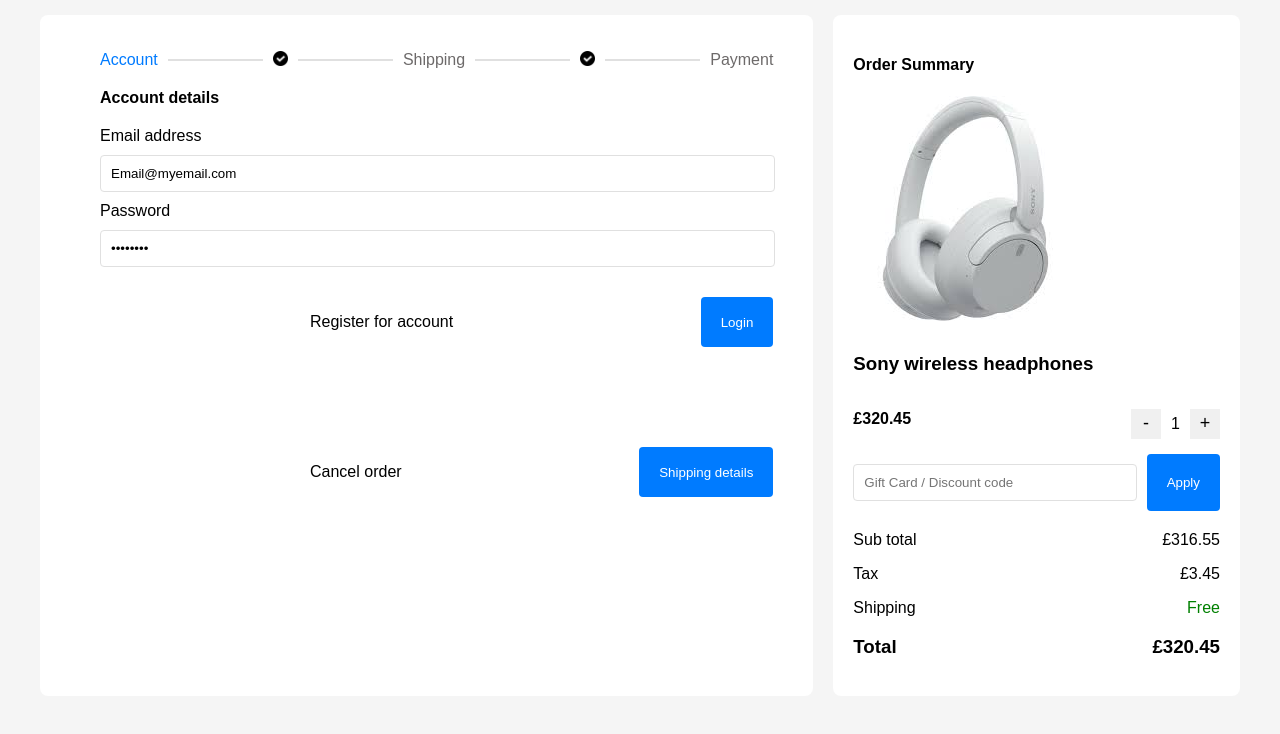
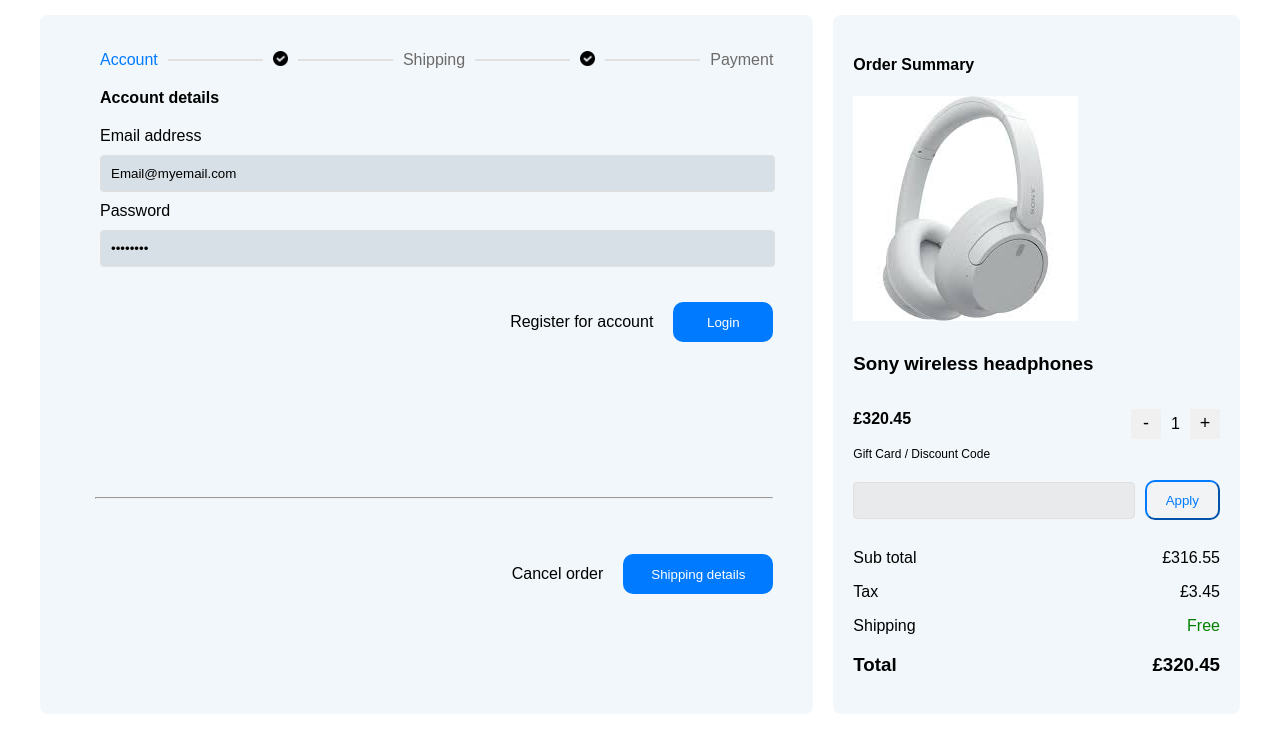
Before and after one commit to Dbriane208/HTML-CSS, a plain HTML site: page HTML-CSS/Assignment-3/Assignment-3.html in a window 1280 px wide. Shown: the part 96-830 px from the top of the page. Drawn offline with Linux system fonts and the light colour scheme.

Commit message:
Minor changes on assignment 3

```diff
--- a/HTML-CSS/Assignment-3/Assignment-3.html
+++ b/HTML-CSS/Assignment-3/Assignment-3.html
@@ -9,7 +9,7 @@
             font-family: Arial, sans-serif;
             margin: 0;
             padding: 0;
-            background-color: #f5f5f5;
+            background-color: #fff;
         }
         .container {
             max-width: 1200px;
@@ -48,14 +48,14 @@
         }
         .checkout-form {
             flex: 2;
-            background-color: #fff;
+            background-color: #f1f7fa;
             padding: 20px;
             border-radius: 8px;
             margin-right: 20px;
         }
         .order-summary {
             flex: 1;
-            background-color: #fff;
+            background-color: #f1f7fa;
             padding: 20px;
             border-radius: 8px;
         }
@@ -104,28 +104,51 @@
             width: 100%;
             padding: 10px;
             margin: 10px 0;
+            background-color: rgb(232,234,235);
             border: 1px solid #e0e0e0;
             border-radius: 4px;
         }
         .registration {
             display: flex;
             margin-top: 20px;
-            margin-left: 250px;
             margin-right: 20px;
-            justify-content: space-between;
+            align-items: center;
+            gap: 20px;
+            justify-content: end;
         }
-        .btn {
-            padding: 10px 20px;
+        .btn-login {
+            width: 100px;
+            height: 40px;
             background-color: #007bff;
             color: #fff;
             border: none;
-            border-radius: 4px;
+            text-align: center;
+            border-radius: 10px;
+            cursor: pointer;
+        }
+        .btn-shipping {
+            width: 150px;
+            height: 40px;
+            background-color: #007bff;
+            color: #fff;
+            border: none;
+            text-align: center;
+            border-radius: 10px;
+            cursor: pointer;
+        }
+        .btn-apply {
+            width: 100px;
+            height: 40px;
+            color: #007bff;
+            border-color: #007bff;
+            text-align: center;
+            border-radius: 10px;
+            background-color: #F2F3F5;
             cursor: pointer;
         }
         .product-image {
-            align-items: center;
+            object-fit: contain;
             background-color: #f0f0f0;
-            object-fit: fill;
             margin-bottom: 10px;
         }
         .price-counter{
@@ -169,11 +192,14 @@
                 <a href="#">Contact</a>
                 <a href="#">Help</a>
             </nav>
+
             <div class="account">
-                Account ▼
-                <span style="font-size: 12px;">3 items</span>
+                <p style="margin: 5px;">Account ▼</p>
+                <img src="./images/shopping-bag-icon.png" alt="shopping-bag-icon" style="width: 20px; height: 20px;">
+                <span style="font-size: 15px;">3 items</span>
                 <img src="./images/random.jpeg" alt="Profile">
             </div>
+
         </header>
 
         <main>
@@ -198,27 +224,31 @@
                 <form>
                     <div class="input-container">
                         <label for="email" >Email address</label>
-                        <input type="text" id="email" value="Email@myemail.com">
+                        <input type="text" id="email" value="Email@myemail.com" style="  background-color: #d7e0e6;">
                         <label for="password">Password</label>
-                        <input type="password" id="password" value="********">
+                        <input type="password" id="password" value="********" style="  background-color: #d7e0e6;">
                     </div>
 
-                    <div class="registration" style="margin-bottom: 100px;">
+                    <div class="registration">
                         <p>Register for account</p>
-                        <button class="btn">Login</button>
+                        <button class="btn-login">Login</button>
                     </div>
                 </form>
 
+                <hr style="margin-right:20px; margin-left: 35px; margin-top: 150px; margin-bottom: 50px; color: #e0e0e0;"></hr>
+
                 <div class="registration">
                     <p>Cancel order</p>
-                    <button class="btn">Shipping details</button>
+                    <button class="btn-shipping">Shipping details</button>
                 </div>
+
             </div>
 
             <div class="order-summary">
                 <h4>Order Summary</h4>
                 <img src="./images/headphone.jpeg" alt="headphone" class="product-image">
                 <h3>Sony wireless headphones</h3>
+
                 <div class="price-counter">
                     <p style="font-weight: bold;">£320.45</p>
                     <div class="quantity-control">
@@ -227,9 +257,12 @@
                     <button>+</button>
                 </div>
                 </div>
-                <div class="discount-code">
-                    <input type="text" placeholder="Gift Card / Discount code">
-                    <button class="btn">Apply</button>
+
+                <label style="font-size: 12px;" for="Gift-card">Gift Card / Discount Code</label>
+
+                <div class="discount-code" style="align-items: center;">
+                    <input type="text" id="Gift-card">
+                    <button class="btn-apply">Apply</button>
                 </div>
                 <div style="margin-top: 20px;">
                     <p>Sub total <span style="float: right;">£316.55</span></p>
```
Also changed, not shown: HTML-CSS/Assignment-3/images/shopping-bag-icon.png (added).
